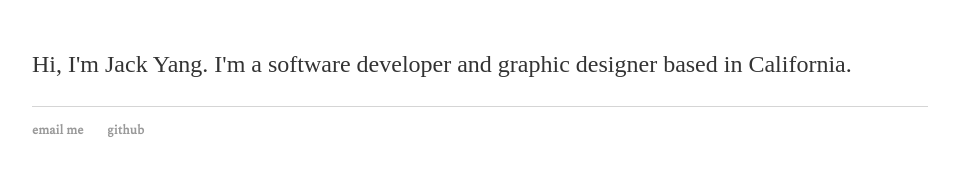
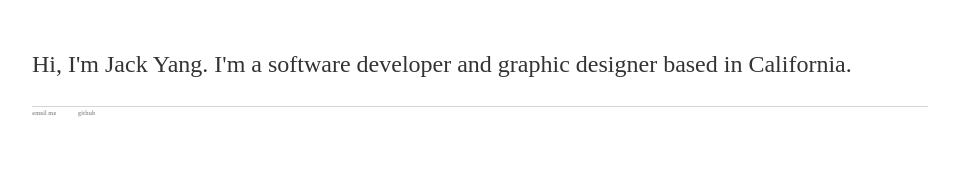
Before and after one commit to caIcutec/caIcutec.github.io, a Jekyll site: the page built from index.html, in a window 1280 px wide. Shown: the part 173-349 px from the top of the page, without its empty margins (160-1119 px from the left). Built offline with Jekyll 4.4.1, drawn with Linux system fonts in a browser that asks for light colours.

Commit message:
Update main.css

```diff
--- a/css/main.css
+++ b/css/main.css
@@ -33,7 +33,7 @@ p {
 }
 footer {
     border-top: 1px solid #d5d5d5;
-    font-size: .8em;
+    font-size: .1em;
 }
 
 ul.posts {
```
